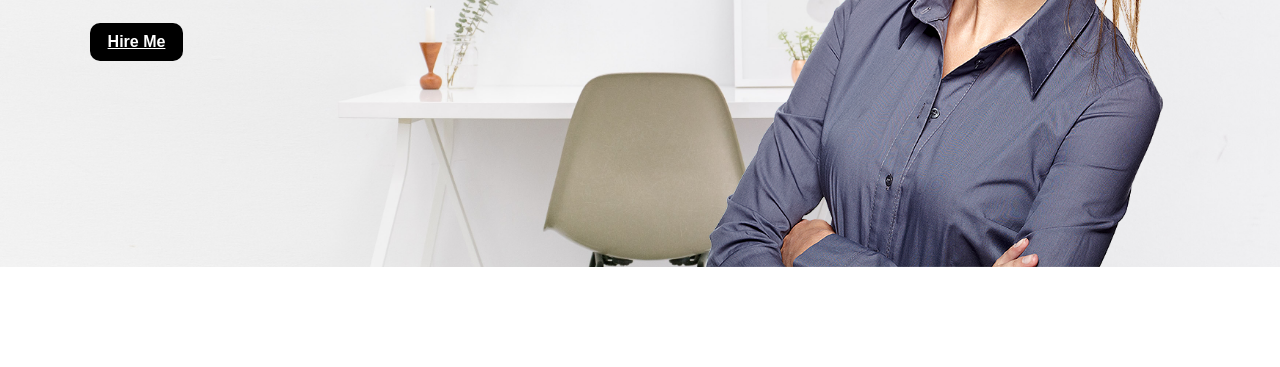
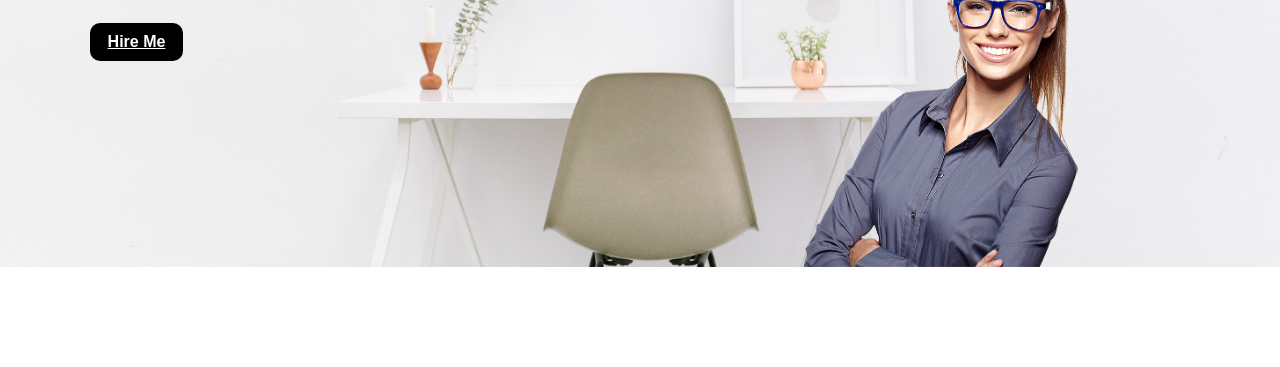
Before and after one commit to SohelTechnicalDeveloper/My-classroom, a plain HTML site: page index.html in a window 1280 px wide. Shown: the part 433-800 px from the top of the page. Drawn offline with Linux system fonts and the light colour scheme.

Commit message:
Update style.css

```diff
--- a/style.css
+++ b/style.css
@@ -83,7 +83,7 @@
 }
 .image img{
     position: absolute;
-    height: 140%;
+    height: 84%;
     left: 40%;
     transform: translate(-55%);
     bottom: 0;
```
